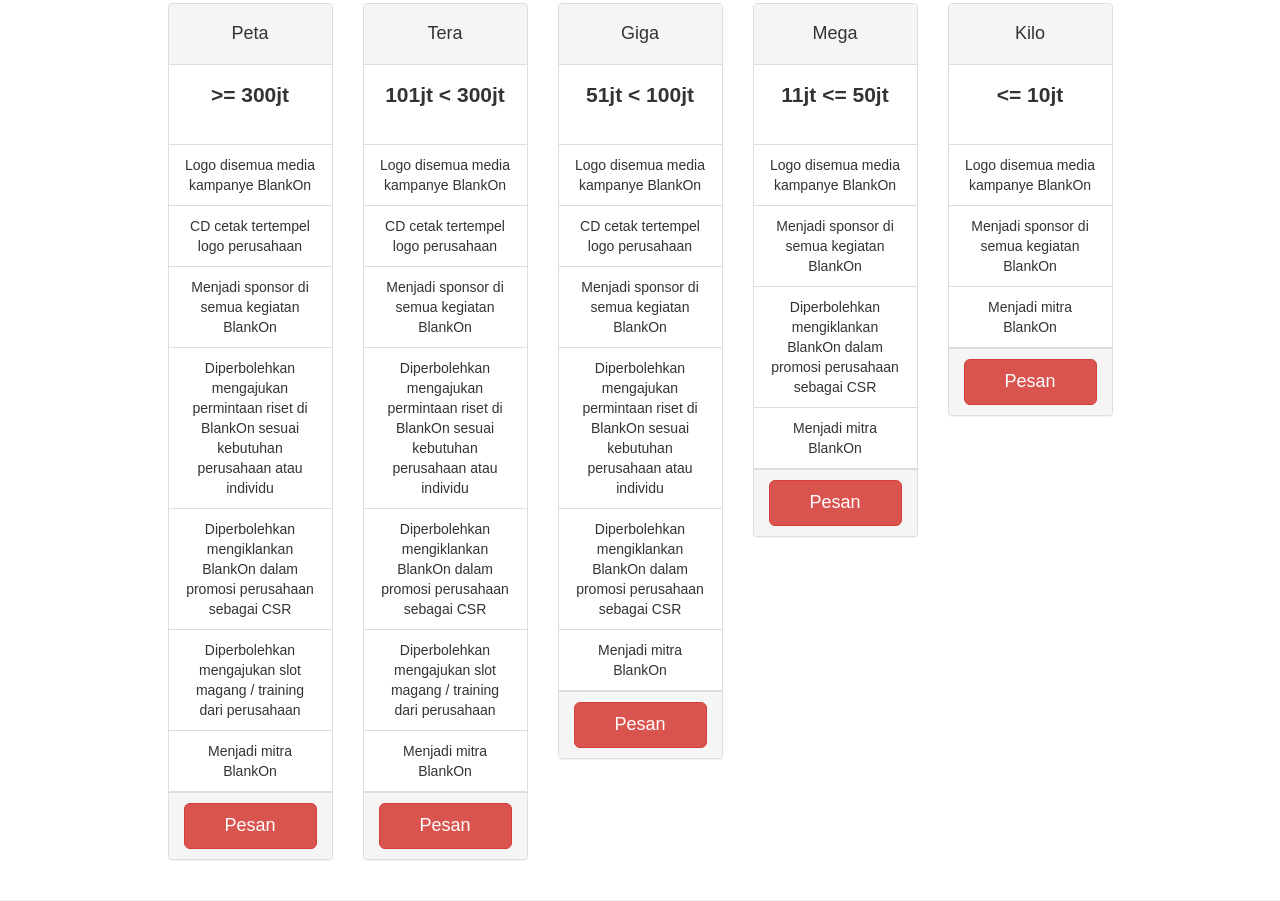
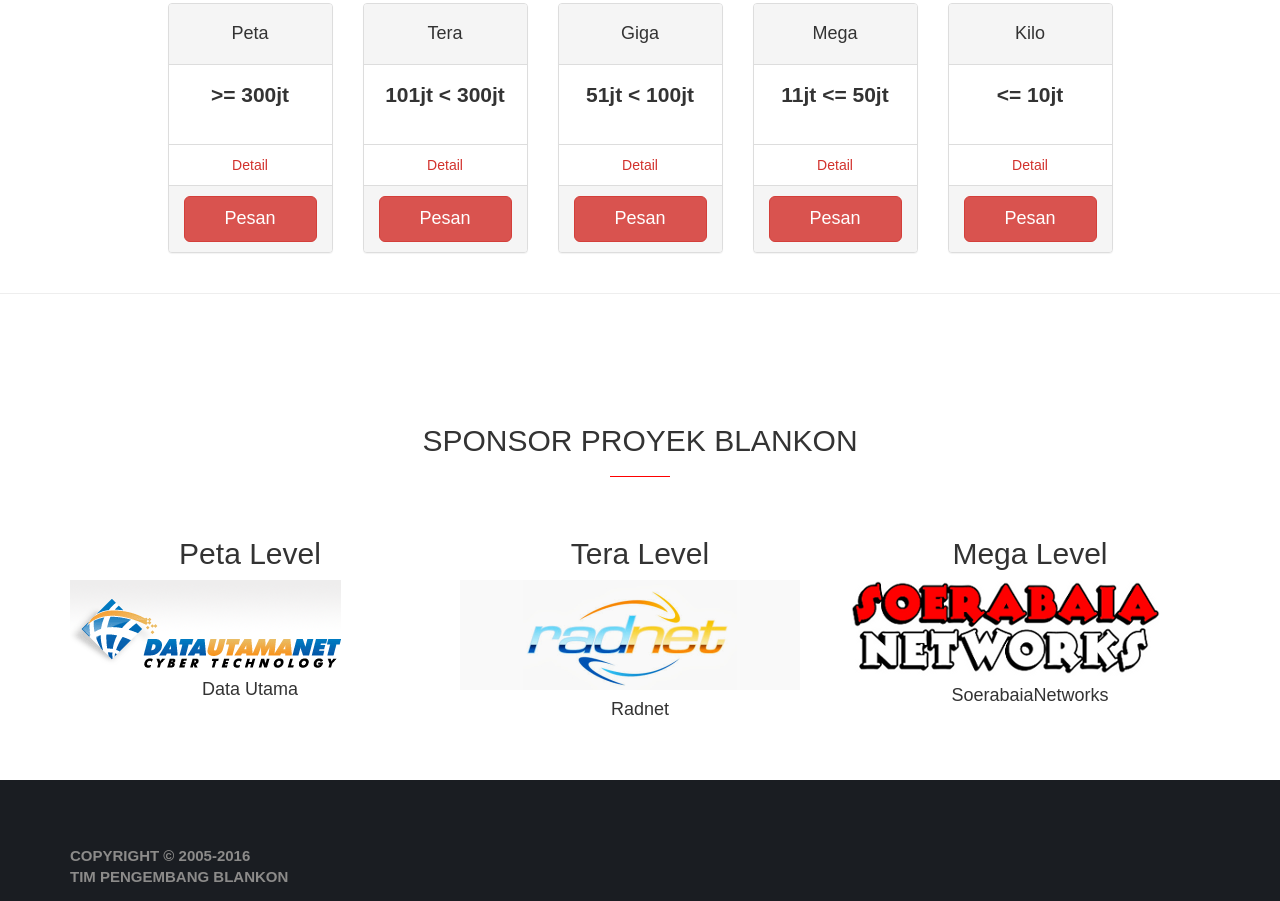
Before and after one commit to irfanpule/blankon-linux-static-web, a website: page menjadi-sponsor.html in a window 1280 px wide. Shown: the part 1034-1935 px from the top of the page. Drawn offline with Linux system fonts and the light colour scheme; files that its build step writes are made by us from their sources.

Commit message:
Implement show/hide function to each sponsorship items.

```diff
--- a/css/style.css
+++ b/css/style.css
@@ -1143,3 +1143,7 @@
 .xl-title {
     font-size: 50px !important;
 }
+
+.sponsor-peta-item, .sponsor-mega-item, .sponsor-giga-item, .sponsor-tera-item, .sponsor-kilo-item {
+  display:none;
+}
--- a/menjadi-sponsor.html
+++ b/menjadi-sponsor.html
@@ -139,13 +139,16 @@
                             </p>
                         </div>
                         <ul class="list-group list-group-flush text-center">
-                            <li class="list-group-item"><i class="icon-ok text-danger"></i>Logo disemua media kampanye BlankOn</li>
-                            <li class="list-group-item"><i class="icon-ok text-danger"></i>CD cetak tertempel logo perusahaan</li>
-                            <li class="list-group-item"><i class="icon-ok text-danger"></i>Menjadi sponsor di semua kegiatan BlankOn</li>
-                            <li class="list-group-item"><i class="icon-ok text-danger"></i>Diperbolehkan mengajukan permintaan riset di BlankOn sesuai kebutuhan perusahaan atau individu</li>
-                            <li class="list-group-item"><i class="icon-ok text-danger"></i>Diperbolehkan mengiklankan BlankOn dalam promosi perusahaan sebagai CSR</li>
-                            <li class="list-group-item"><i class="icon-ok text-danger"></i>Diperbolehkan mengajukan slot magang / training dari perusahaan</li>
-                            <li class="list-group-item"><i class="icon-ok text-danger"></i>Menjadi mitra BlankOn</li>
+                            <li class="peta-show list-group-item"><i class="icon-ok text-danger"></i><span style="cursor:pointer;color:#d2322d;" onCLick="$('.sponsor-peta-item').css('display', 'block');$('.peta-show').css('display', 'none');">Detail</span></li>
+                            <li class="sponsor-peta-item list-group-item"><i class="icon-ok text-danger"></i><span style="cursor:pointer;color:#d2322d;" onCLick="$('.sponsor-peta-item').css('display', 'none');$('.peta-show').css('display','block');">Detail</span></li>
+                            <li class="sponsor-peta-item list-group-item"><i class="icon-ok text-danger"></i>Logo disemua media kampanye BlankOn</li>
+                            <li class="sponsor-peta-item list-group-item"><i class="icon-ok text-danger"></i>Logo disemua media kampanye BlankOn</li>
+                            <li class="sponsor-peta-item list-group-item"><i class="icon-ok text-danger"></i>CD cetak tertempel logo perusahaan</li>
+                            <li class="sponsor-peta-item list-group-item"><i class="icon-ok text-danger"></i>Menjadi sponsor di semua kegiatan BlankOn</li>
+                            <li class="sponsor-peta-item list-group-item"><i class="icon-ok text-danger"></i>Diperbolehkan mengajukan permintaan riset di BlankOn sesuai kebutuhan perusahaan atau individu</li>
+                            <li class="sponsor-peta-item list-group-item"><i class="icon-ok text-danger"></i>Diperbolehkan mengiklankan BlankOn dalam promosi perusahaan sebagai CSR</li>
+                            <li class="sponsor-peta-item list-group-item"><i class="icon-ok text-danger"></i>Diperbolehkan mengajukan slot magang / training dari perusahaan</li>
+                            <li class="sponsor-peta-item list-group-item"><i class="icon-ok text-danger"></i>Menjadi mitra BlankOn</li>
                         </ul>
                         <div class="panel-footer">
                             <a class="btn btn-lg btn-block btn-danger" href="mailto:estu@di.blankon.in?Subject=Menjadi%20Sponsor%20Peta" target="_top">Pesan</a>
@@ -166,13 +169,15 @@
                             </p>
                         </div>
                         <ul class="list-group list-group-flush text-center">
-                            <li class="list-group-item"><i class="icon-ok text-danger"></i>Logo disemua media kampanye BlankOn</li>
-                            <li class="list-group-item"><i class="icon-ok text-danger"></i>CD cetak tertempel logo perusahaan</li>
-                            <li class="list-group-item"><i class="icon-ok text-danger"></i>Menjadi sponsor di semua kegiatan BlankOn</li>
-                            <li class="list-group-item"><i class="icon-ok text-danger"></i>Diperbolehkan mengajukan permintaan riset di BlankOn sesuai kebutuhan perusahaan atau individu</li>
-                            <li class="list-group-item"><i class="icon-ok text-danger"></i>Diperbolehkan mengiklankan BlankOn dalam promosi perusahaan sebagai CSR</li>
-                            <li class="list-group-item"><i class="icon-ok text-danger"></i>Diperbolehkan mengajukan slot magang / training dari perusahaan</li>
-                            <li class="list-group-item"><i class="icon-ok text-danger"></i>Menjadi mitra BlankOn</li>
+                            <li class="tera-show list-group-item"><i class="icon-ok text-danger"></i><span style="cursor:pointer;color:#d2322d;" onCLick="$('.sponsor-tera-item').css('display', 'block');$('.tera-show').css('display', 'none');">Detail</span></li>
+                            <li class="sponsor-tera-item list-group-item"><i class="icon-ok text-danger"></i><span style="cursor:pointer;color:#d2322d;" onCLick="$('.sponsor-tera-item').css('display', 'none');$('.tera-show').css('display','block');">Detail</span></li>
+                            <li class="sponsor-tera-item list-group-item"><i class="icon-ok text-danger"></i>Logo disemua media kampanye BlankOn</li>
+                            <li class="sponsor-tera-item list-group-item"><i class="icon-ok text-danger"></i>CD cetak tertempel logo perusahaan</li>
+                            <li class="sponsor-tera-item list-group-item"><i class="icon-ok text-danger"></i>Menjadi sponsor di semua kegiatan BlankOn</li>
+                            <li class="sponsor-tera-item list-group-item"><i class="icon-ok text-danger"></i>Diperbolehkan mengajukan permintaan riset di BlankOn sesuai kebutuhan perusahaan atau individu</li>
+                            <li class="sponsor-tera-item list-group-item"><i class="icon-ok text-danger"></i>Diperbolehkan mengiklankan BlankOn dalam promosi perusahaan sebagai CSR</li>
+                            <li class="sponsor-tera-item list-group-item"><i class="icon-ok text-danger"></i>Diperbolehkan mengajukan slot magang / training dari perusahaan</li>
+                            <li class="sponsor-tera-item list-group-item"><i class="icon-ok text-danger"></i>Menjadi mitra BlankOn</li>
                         </ul>
                         <div class="panel-footer">
                             <a class="btn btn-lg btn-block btn-danger" href="mailto:estu@di.blankon.in?Subject=Menjadi%20Sponsor%20Tera" target="_top">Pesan</a>
@@ -193,12 +198,14 @@
                             </p>
                         </div>
                         <ul class="list-group list-group-flush text-center">
-                            <li class="list-group-item"><i class="icon-ok text-danger"></i>Logo disemua media kampanye BlankOn</li>
-                            <li class="list-group-item"><i class="icon-ok text-danger"></i>CD cetak tertempel logo perusahaan</li>
-                            <li class="list-group-item"><i class="icon-ok text-danger"></i>Menjadi sponsor di semua kegiatan BlankOn</li>
-                            <li class="list-group-item"><i class="icon-ok text-danger"></i>Diperbolehkan mengajukan permintaan riset di BlankOn sesuai kebutuhan perusahaan atau individu</li>
-                            <li class="list-group-item"><i class="icon-ok text-danger"></i>Diperbolehkan mengiklankan BlankOn dalam promosi perusahaan sebagai CSR</li>
-                            <li class="list-group-item"><i class="icon-ok text-danger"></i>Menjadi mitra BlankOn</li>
+                            <li class="giga-show list-group-item"><i class="icon-ok text-danger"></i><span style="cursor:pointer;color:#d2322d;" onCLick="$('.sponsor-giga-item').css('display', 'block');$('.giga-show').css('display', 'none');">Detail</span></li>
+                            <li class="sponsor-giga-item list-group-item"><i class="icon-ok text-danger"></i><span style="cursor:pointer;color:#d2322d;" onCLick="$('.sponsor-giga-item').css('display', 'none');$('.giga-show').css('display','block');">Detail</span></li>
+                            <li class="sponsor-giga-item list-group-item"><i class="icon-ok text-danger"></i>Logo disemua media kampanye BlankOn</li>
+                            <li class="sponsor-giga-item list-group-item"><i class="icon-ok text-danger"></i>CD cetak tertempel logo perusahaan</li>
+                            <li class="sponsor-giga-item list-group-item"><i class="icon-ok text-danger"></i>Menjadi sponsor di semua kegiatan BlankOn</li>
+                            <li class="sponsor-giga-item list-group-item"><i class="icon-ok text-danger"></i>Diperbolehkan mengajukan permintaan riset di BlankOn sesuai kebutuhan perusahaan atau individu</li>
+                            <li class="sponsor-giga-item list-group-item"><i class="icon-ok text-danger"></i>Diperbolehkan mengiklankan BlankOn dalam promosi perusahaan sebagai CSR</li>
+                            <li class="sponsor-giga-item list-group-item"><i class="icon-ok text-danger"></i>Menjadi mitra BlankOn</li>
                         </ul>
                         <div class="panel-footer">
                             <a class="btn btn-lg btn-block btn-danger" href="mailto:estu@di.blankon.in?Subject=Menjadi%20Sponsor%20Giga" target="_top">Pesan</a>
@@ -219,10 +226,12 @@
                             </p>
                         </div>
                         <ul class="list-group list-group-flush text-center">
-                            <li class="list-group-item"><i class="icon-ok text-danger"></i>Logo disemua media kampanye BlankOn</li>
-                            <li class="list-group-item"><i class="icon-ok text-danger"></i>Menjadi sponsor di semua kegiatan BlankOn</li>
-                            <li class="list-group-item"><i class="icon-ok text-danger"></i>Diperbolehkan mengiklankan BlankOn dalam promosi perusahaan sebagai CSR</li>
-                            <li class="list-group-item"><i class="icon-ok text-danger"></i>Menjadi mitra BlankOn</li>
+                            <li class="mega-show list-group-item"><i class="icon-ok text-danger"></i><span style="cursor:pointer;color:#d2322d;" onCLick="$('.sponsor-mega-item').css('display', 'block');$('.mega-show').css('display', 'none');">Detail</span></li>
+                            <li class="sponsor-mega-item list-group-item"><i class="icon-ok text-danger"></i><span style="cursor:pointer;color:#d2322d;" onCLick="$('.sponsor-mega-item').css('display', 'none');$('.mega-show').css('display','block');">Detail</span></li>
+                            <li class="sponsor-mega-item list-group-item"><i class="icon-ok text-danger"></i>Logo disemua media kampanye BlankOn</li>
+                            <li class="sponsor-mega-item list-group-item"><i class="icon-ok text-danger"></i>Menjadi sponsor di semua kegiatan BlankOn</li>
+                            <li class="sponsor-mega-item list-group-item"><i class="icon-ok text-danger"></i>Diperbolehkan mengiklankan BlankOn dalam promosi perusahaan sebagai CSR</li>
+                            <li class="sponsor-mega-item list-group-item"><i class="icon-ok text-danger"></i>Menjadi mitra BlankOn</li>
                         </ul>
                         <div class="panel-footer">
                             <a class="btn btn-lg btn-block btn-danger" href="mailto:estu@di.blankon.in?Subject=Menjadi%20Sponsor%20Mega" target="_top">Pesan</a>
@@ -243,9 +252,11 @@
                             </p>
                         </div>
                         <ul class="list-group list-group-flush text-center">
-                            <li class="list-group-item"><i class="icon-ok text-danger"></i>Logo disemua media kampanye BlankOn</li>
-                            <li class="list-group-item"><i class="icon-ok text-danger"></i>Menjadi sponsor di semua kegiatan BlankOn</li>
-                            <li class="list-group-item"><i class="icon-ok text-danger"></i>Menjadi mitra BlankOn</li>
+                            <li class="kilo-show list-group-item"><i class="icon-ok text-danger"></i><span style="cursor:pointer;color:#d2322d;" onCLick="$('.sponsor-kilo-item').css('display', 'block');$('.kilo-show').css('display', 'none');">Detail</span></li>
+                            <li class="sponsor-kilo-item list-group-item"><i class="icon-ok text-danger"></i><span style="cursor:pointer;color:#d2322d;" onCLick="$('.sponsor-kilo-item').css('display', 'none');$('.kilo-show').css('display','block');">Detail</span></li>
+                            <li class="sponsor-kilo-item list-group-item"><i class="icon-ok text-danger"></i>Logo disemua media kampanye BlankOn</li>
+                            <li class="sponsor-kilo-item list-group-item"><i class="icon-ok text-danger"></i>Menjadi sponsor di semua kegiatan BlankOn</li>
+                            <li class="sponsor-kilo-item list-group-item"><i class="icon-ok text-danger"></i>Menjadi mitra BlankOn</li>
                         </ul>
                         <div class="panel-footer">
                             <a class="btn btn-lg btn-block btn-danger" href="mailto:estu@di.blankon.in?Subject=Menjadi%20Sponsor%20Kilo" target="_top">Pesan</a>
```
